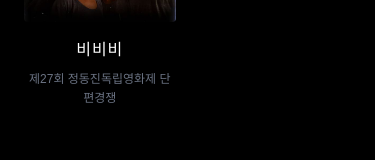
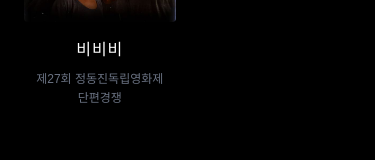
Before and after one commit to jinyoung1184/actor-portfolio, a Next.js app: page /career in a window 390 px wide. Shown: the part 940-1100 px from the top of the page. Built offline with nearby package versions, Linux system fonts and the light colour scheme.

Commit message:
add da kyung and seok woo

```diff
--- a/app/career/page.tsx
+++ b/app/career/page.tsx
@@ -212,7 +212,20 @@ onClick={() => {
     key={item}
     className="text-xs leading-relaxed text-gray-500"
   >
-      {item}
+    {work.title === "비비비" ? (
+      <>
+        <span className="block md:hidden">
+          제27회 정동진독립영화제<br />
+          단편경쟁
+        </span>
+
+        <span className="hidden md:inline">
+          제27회 정동진독립영화제 단편경쟁
+        </span>
+      </>
+    ) : (
+      item
+    )}
   </p>
 ))}
 </div>
```
Lines whose indentation alone changed are shown as unchanged.
